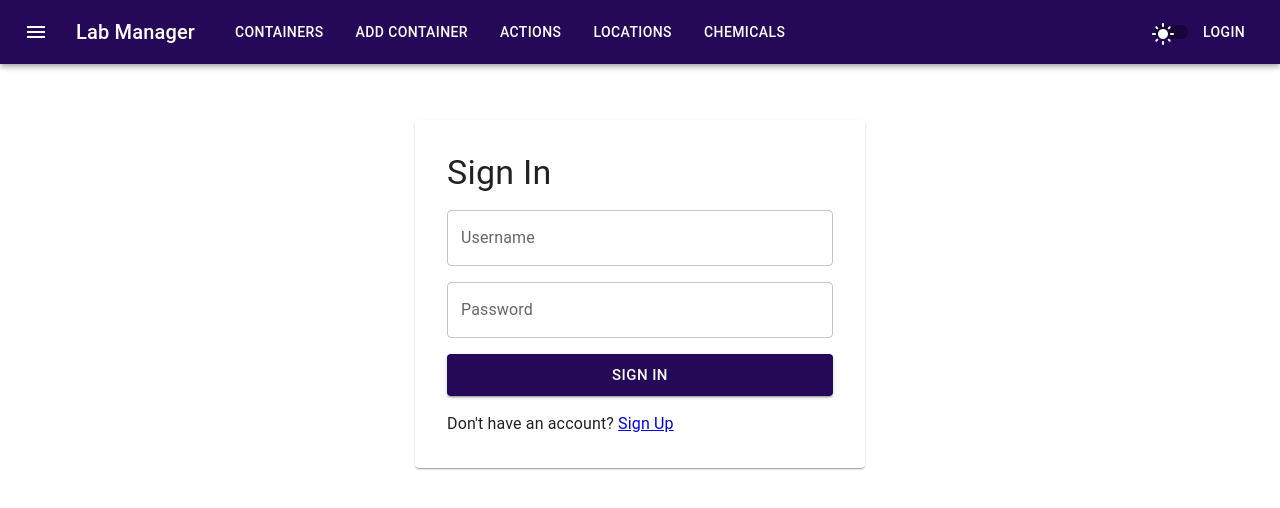
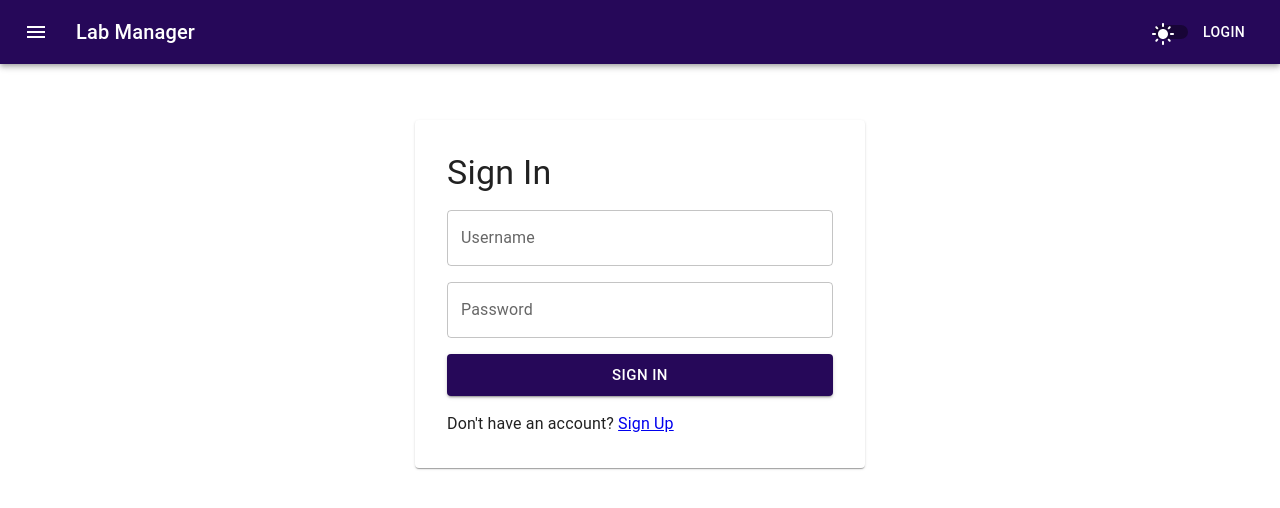
Before and after one commit to Ambassadoor/lab-manager, a React (Vite) app in the folder frontend/: page / in a window 1280 px wide. Shown: the top 508 px of the page. Built offline with nearby package versions, Linux system fonts and the light colour scheme; no server answers; what ag-grid-react would draw is missing.

Commit message:
feat: add role-based visibility for inventory navigation and routes

```diff
--- a/frontend/src/App.tsx
+++ b/frontend/src/App.tsx
@@ -40,6 +40,7 @@ export default function App() {
           <Route index element={user ? <>Dashboard</> : <Login />} />
           <Route path="login" element={<Login />} />
           <Route path="register" element={<Register />} />
+          {user && (
             <Route path="inventory" element={<Outlet />}>
               <Route path="containers" element={<Outlet />}>
                 <Route path="" element={<Containers />} />
@@ -55,6 +56,7 @@ export default function App() {
                 <Route path=":chemId" element={<ChemicalDetail />} />
               </Route>
             </Route>
+          )}
           <Route path="*" element={<NotFound />} />
         </Route>
       </Route>
--- a/frontend/src/components/nav/Navbar.tsx
+++ b/frontend/src/components/nav/Navbar.tsx
@@ -52,6 +52,7 @@ export const Navbar = (): JSX.Element | null => {
               Lab Manager
             </Typography>
             <Box sx={{ flexGrow: 1, pl: 4 }}>
+              {user && (
                 <Stack spacing={2} direction={'row'}>
                   <Button component={Link} to="/inventory/containers/" color="inherit">
                     Containers
@@ -69,6 +70,7 @@ export const Navbar = (): JSX.Element | null => {
                     Chemicals
                   </Button>
                 </Stack>
+              )}
             </Box>
             <DarkModeToggle />
             {!user ? (
```
Lines whose indentation alone changed are shown as unchanged.
